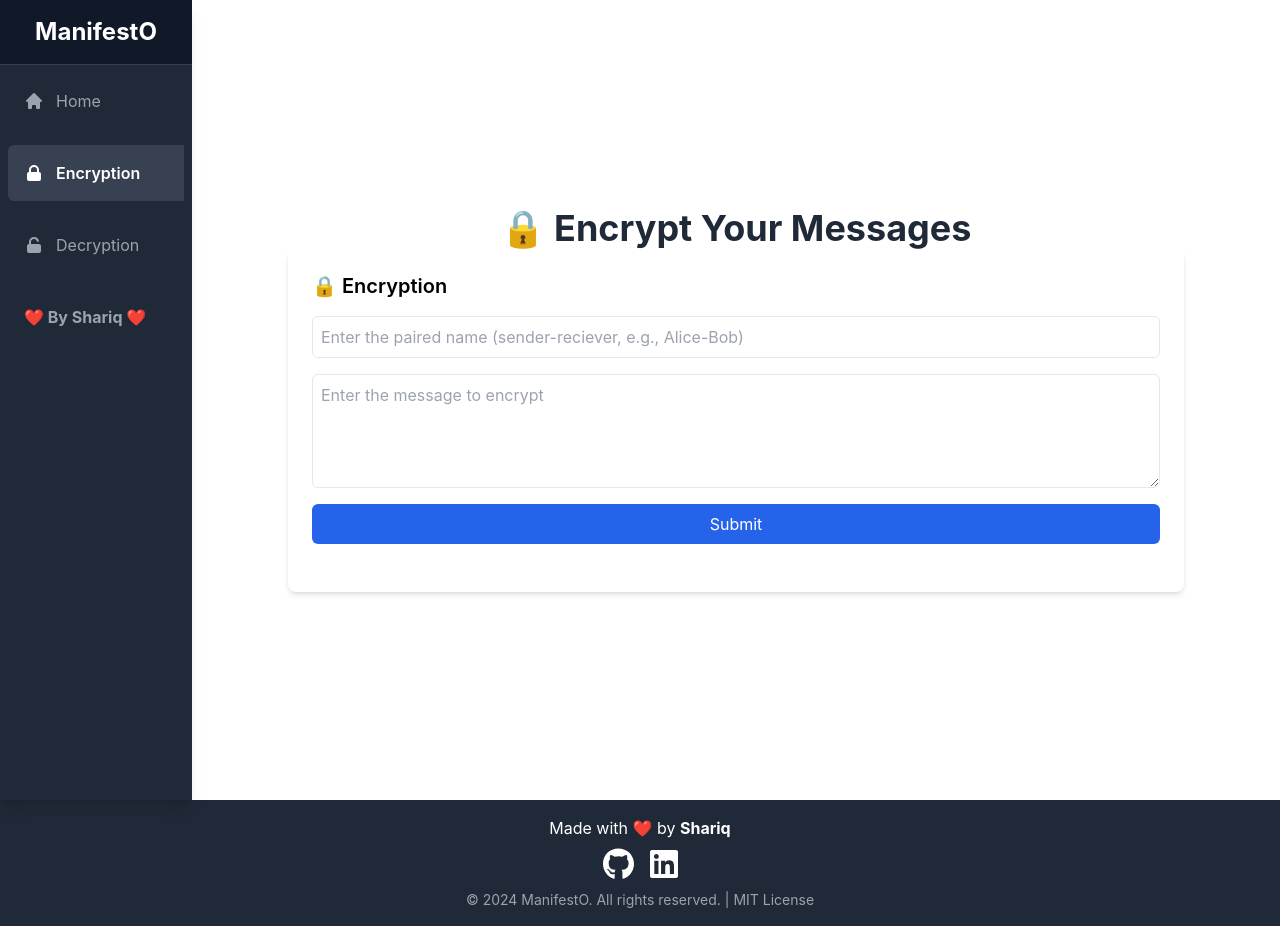
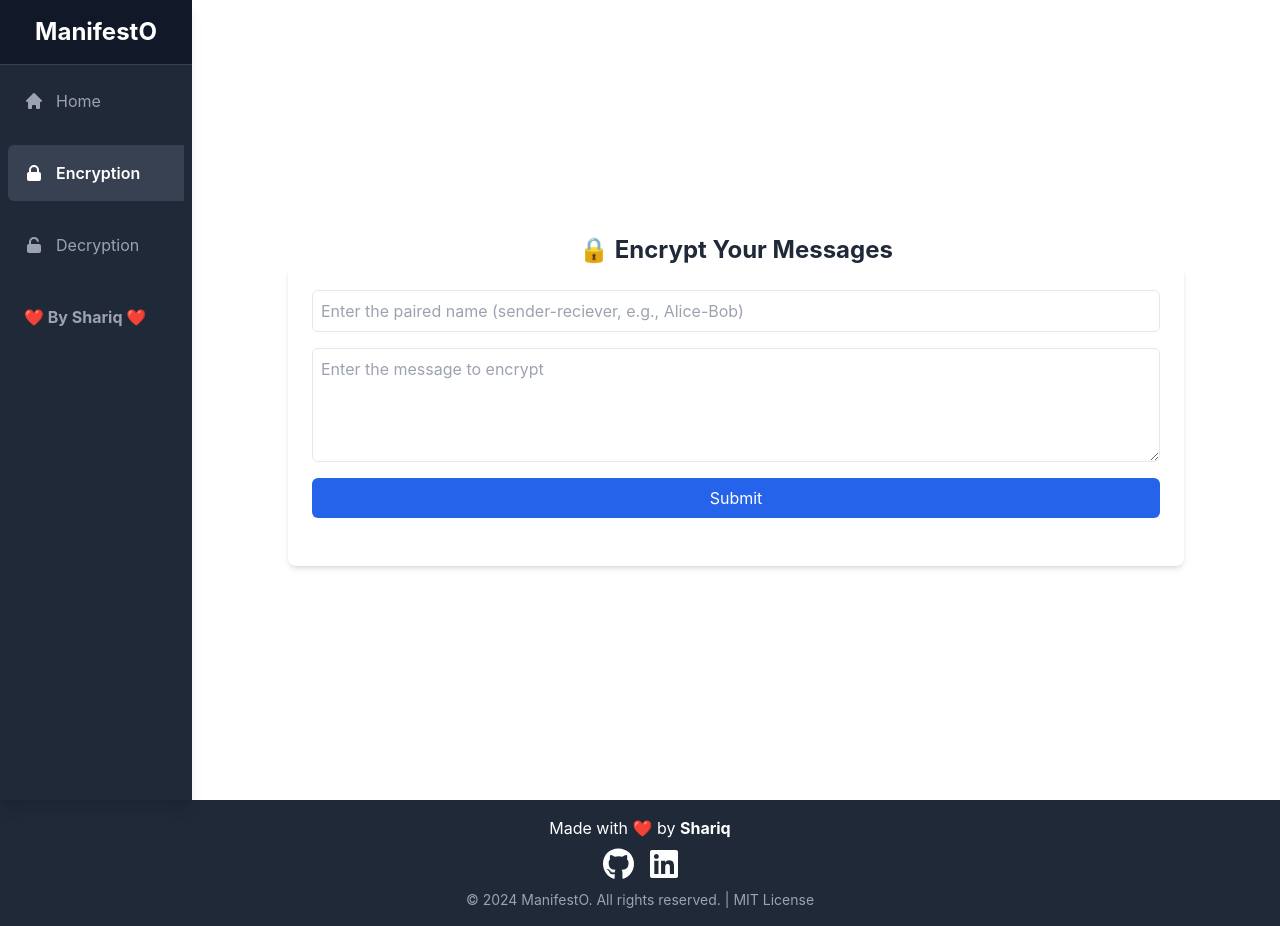
Before and after one commit to Shariq2003/ManifestO, a React (Create React App) app: page /encryption in a window 1280 px wide. Built offline with nearby package versions, Linux system fonts and the light colour scheme.

Commit message:
Fixes in Typo

```diff
--- a/src/components/Form.jsx
+++ b/src/components/Form.jsx
@@ -46,9 +46,9 @@
 
     return (
         <div className="p-6 bg-white rounded-lg shadow-md text-left">
-            <h3 className="text-xl font-semibold mb-4">
+            {/* <h3 className="text-xl font-semibold mb-4">
                 {actionType === 'encrypt' ? '🔒' : '🔓'} {title}
-            </h3>
+            </h3> */}
             <form onSubmit={handleSubmit} className="flex flex-col space-y-4">
                 <input
                     type="text"
--- a/src/pages/Decryption.jsx
+++ b/src/pages/Decryption.jsx
@@ -6,7 +6,7 @@
 
     return (
         <div className="text-center my-6">
-            <h1 className="text-4xl font-bold text-gray-800">🔓 Decrypt Your Messages</h1>
+            <h1 className="text-2xl font-bold text-gray-800">🔓 Decrypt Your Messages</h1>
             <Form
                 title="Decryption"
                 namePlaceholder="Enter the key shared with you"
--- a/src/pages/Encryption.jsx
+++ b/src/pages/Encryption.jsx
@@ -5,7 +5,7 @@
 const Encryption = () => {
     return (
         <div className="text-center my-6">
-            <h1 className="text-4xl font-bold text-gray-800">🔒 Encrypt Your Messages</h1>
+            <h1 className="text-2xl font-bold text-gray-800">🔒 Encrypt Your Messages</h1>
             <Form
                 title="Encryption"
                 namePlaceholder="Enter the paired name (sender-reciever, e.g., Alice-Bob)"
```
